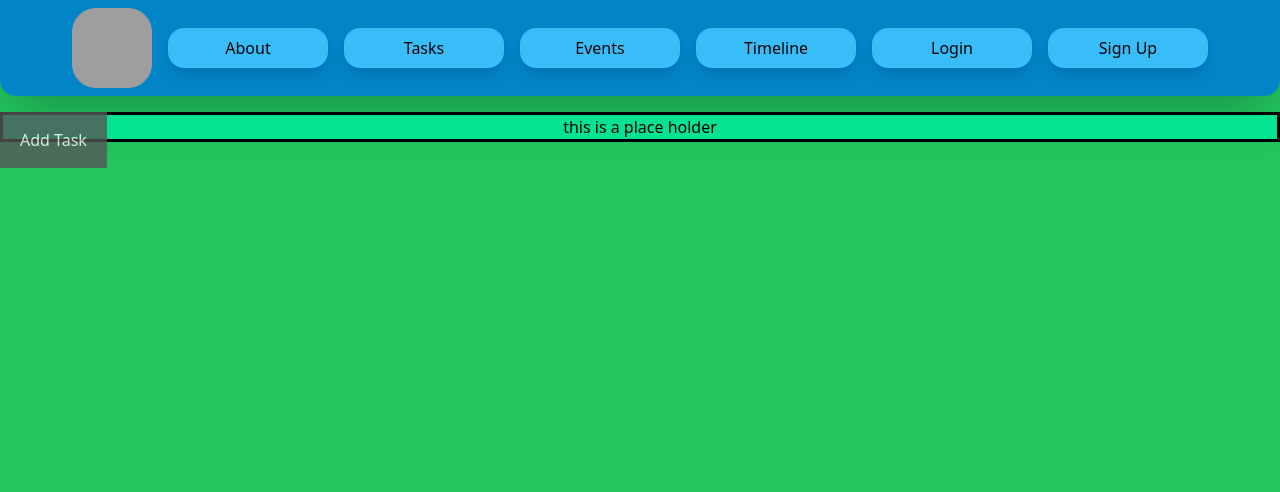
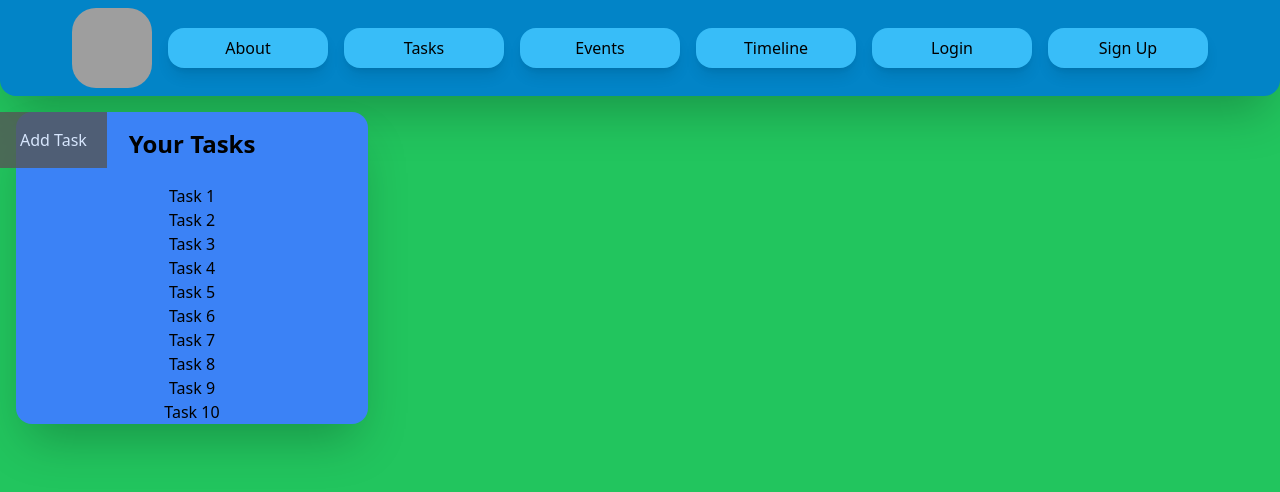
Before and after one commit to K7theCompSciMan/taskermind, a SvelteKit app: page /tasks in a window 1280 px wide. Shown: the top 492 px of the page. Built offline with nearby package versions, Linux system fonts and the light colour scheme; grey boxes are pictures that could not be loaded.

Commit message:
once again

```diff
--- a/src/routes/tasks/+page.svelte
+++ b/src/routes/tasks/+page.svelte
@@ -97,15 +97,11 @@
 }
 
 .showtasks {
-  display: flex;
+
   justify-content: center;
   align-items: center;
   flex-direction: column;
-  width: 30;
-  height: 40;
-  background-color: #05e391;
-  border: 3px solid #000000;
-  z-index: 9;
+
 }
 </style>
 <button class="open-button" on:click={openForm}>Add Task</button>
@@ -131,8 +127,42 @@
 	<button class="cancel" on:click={closeForm}>Close</button>
 
 </div>
-<div class = "showtasks" id = "view">
-  <h1> this is a place holder</h1>
+<div class="justify-center text-center w-[22rem] bg-blue-500 rounded-2xl m-4 shadow-2xl pt-2">
+  <div class="m-2 font-bold text-2xl ">
+    Your Tasks
+  </div>
+  <div class="m-4 mt-6">
+    <div class="showtasks">
+      <p>Task 1</p>
+    </div>
+    <div class="showtasks">
+      <p>Task 2</p>
+    </div>
+    <div class="showtasks">
+      <p>Task 3</p>
+    </div>
+    <div class="showtasks">
+      <p>Task 4</p>
+    </div>
+    <div class="showtasks">
+      <p>Task 5</p>
+    </div>
+    <div class="showtasks">
+      <p>Task 6</p>
+    </div>
+    <div class="showtasks">
+      <p>Task 7</p>
+    </div>
+    <div class="showtasks">
+      <p>Task 8</p>
+    </div>
+    <div class="showtasks">
+      <p>Task 9</p>
+    </div>
+    <div class="showtasks">
+      <p>Task 10</p>
+    </div>
+  </div>
 </div>
 
 <script lang="ts">
```
